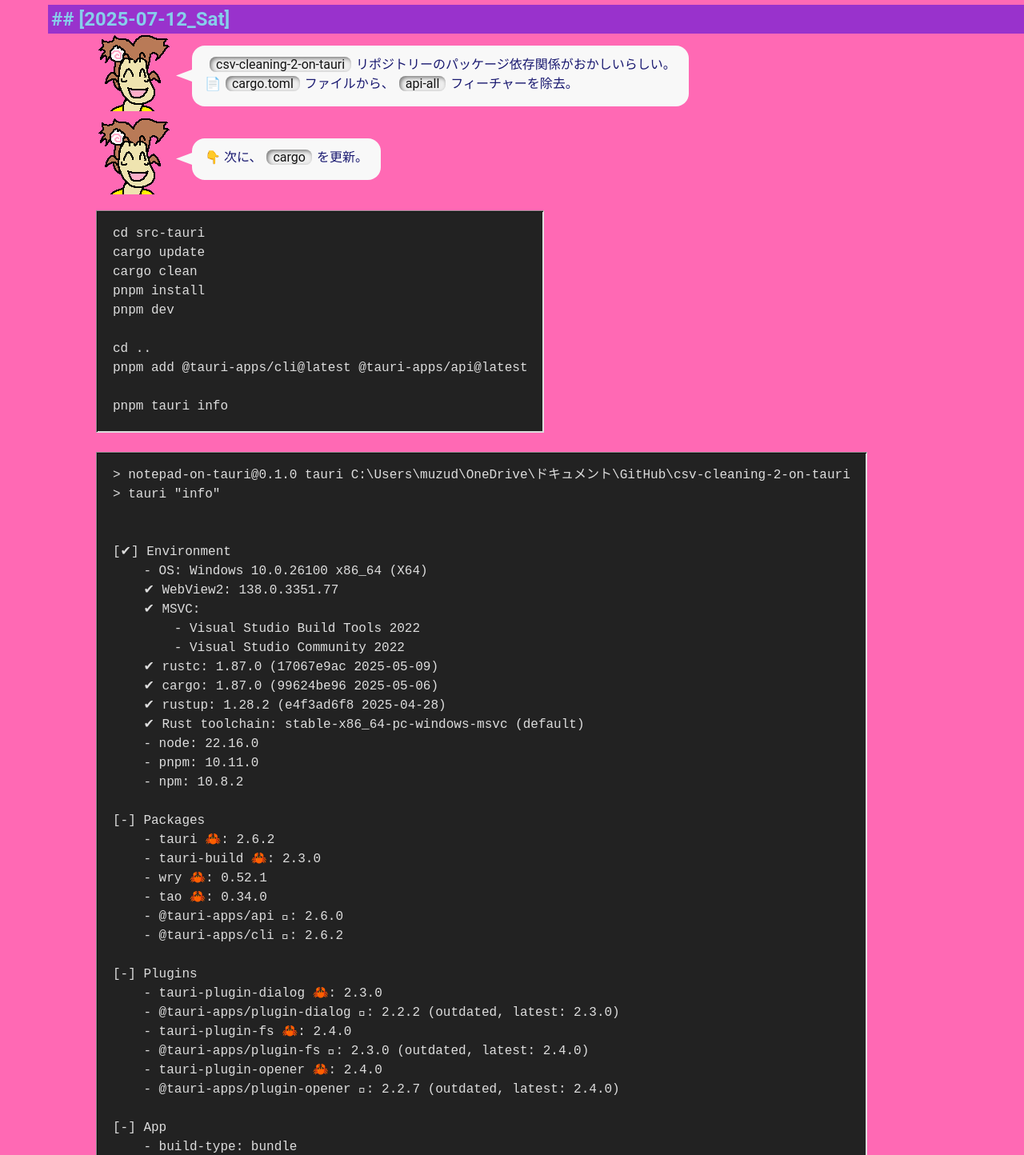
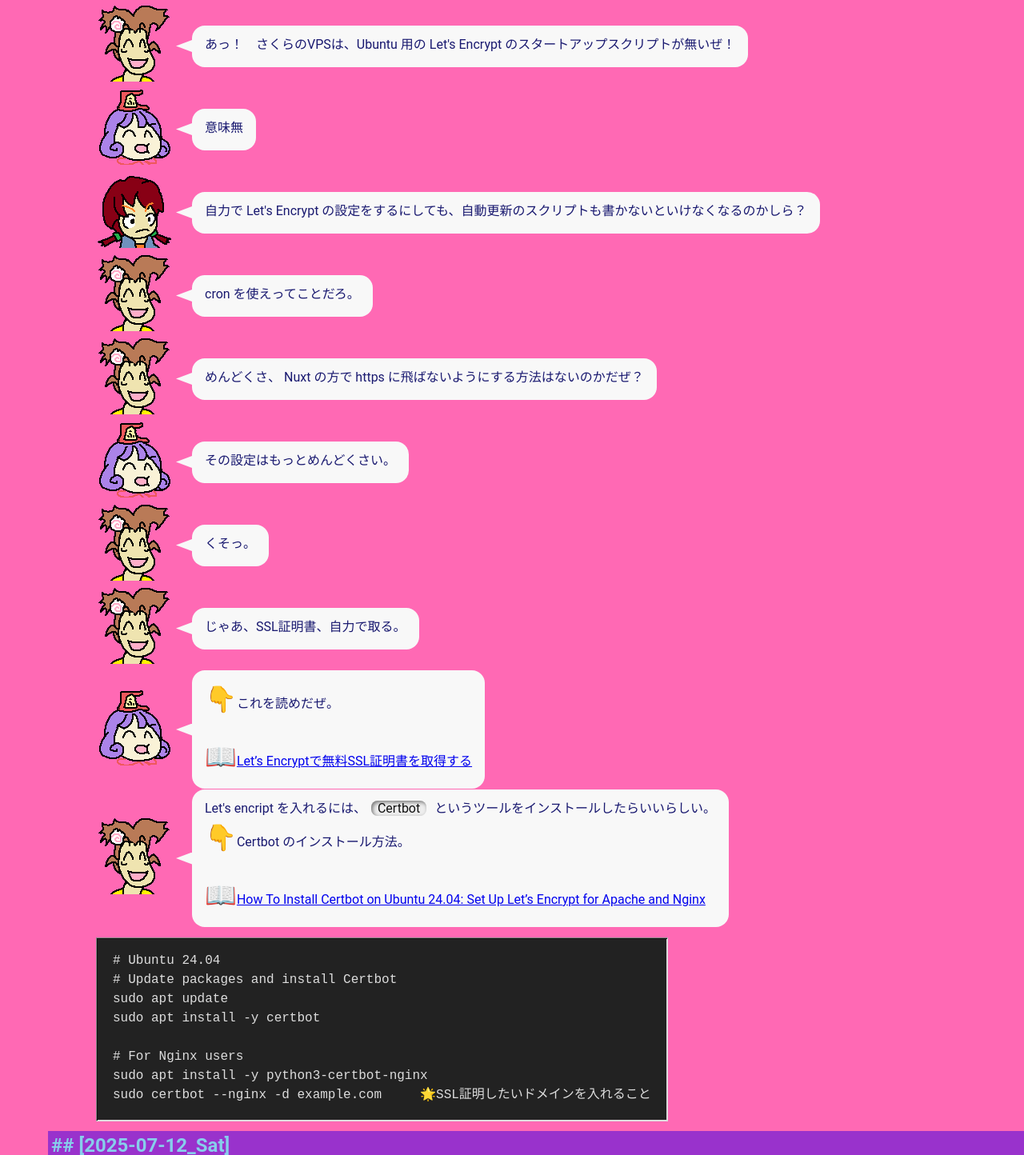
Before and after one commit to muzudho/Warabenture-2025, a Nuxt app: page / in a window 1280 px wide. Shown: the part 6766-8210 px from the top of the page at 80% size. Built offline with nearby package versions, Linux system fonts and the light colour scheme.

Commit message:
ジャーナル追加。

```diff
--- a/pages/index.vue
+++ b/pages/index.vue
@@ -379,6 +379,110 @@ pnpm install</pre>
                 しゃあない、やるしかない、OS の再インストールを始めるぜ。
             </div>
         </div>
+        <div class="talk">
+            <div class="face-container">
+                <img src="@/assets/img/202506__character__01--1951-kifuwarabeNoOton-o1o2o0.png" />
+            </div>
+            <div class="baloon-tail"></div>
+            <div class="baloon">
+                あっ！　さくらのVPSは、Ubuntu 用の Let's Encrypt のスタートアップスクリプトが無いぜ！
+            </div>
+        </div>
+        <div class="talk">
+            <div class="face-container">
+                <img src="@/assets/img/202506__character__01--2013-kifuwarabe-o1o1o0.png" />
+            </div>
+            <div class="baloon-tail"></div>
+            <div class="baloon">
+                意味無
+            </div>
+        </div>
+        <div class="talk">
+            <div class="face-container">
+                <img src="@/assets/img/202506__character__01--2025-hiyoko-o1o1o0.png" />
+            </div>
+            <div class="baloon-tail"></div>
+            <div class="baloon">
+                自力で Let's Encrypt の設定をするにしても、自動更新のスクリプトも書かないといけなくなるのかしら？
+            </div>
+        </div>
+        <div class="talk">
+            <div class="face-container">
+                <img src="@/assets/img/202506__character__01--1951-kifuwarabeNoOton-o1o2o0.png" />
+            </div>
+            <div class="baloon-tail"></div>
+            <div class="baloon">
+                cron を使えってことだろ。
+            </div>
+        </div>
+        <div class="talk">
+            <div class="face-container">
+                <img src="@/assets/img/202506__character__01--1951-kifuwarabeNoOton-o1o2o0.png" />
+            </div>
+            <div class="baloon-tail"></div>
+            <div class="baloon">
+                めんどくさ、 Nuxt の方で https に飛ばないようにする方法はないのかだぜ？
+            </div>
+        </div>
+        <div class="talk">
+            <div class="face-container">
+                <img src="@/assets/img/202506__character__01--2013-kifuwarabe-o1o1o0.png" />
+            </div>
+            <div class="baloon-tail"></div>
+            <div class="baloon">
+                その設定はもっとめんどくさい。
+            </div>
+        </div>
+        <div class="talk">
+            <div class="face-container">
+                <img src="@/assets/img/202506__character__01--1951-kifuwarabeNoOton-o1o2o0.png" />
+            </div>
+            <div class="baloon-tail"></div>
+            <div class="baloon">
+                くそっ。
+            </div>
+        </div>
+        <div class="talk">
+            <div class="face-container">
+                <img src="@/assets/img/202506__character__01--1951-kifuwarabeNoOton-o1o2o0.png" />
+            </div>
+            <div class="baloon-tail"></div>
+            <div class="baloon">
+                じゃあ、SSL証明書、自力で取る。
+            </div>
+        </div>
+        <div class="talk">
+            <div class="face-container">
+                <img src="@/assets/img/202506__character__01--2013-kifuwarabe-o1o1o0.png" />
+            </div>
+            <div class="baloon-tail"></div>
+            <div class="baloon">
+                <span class="font-x2">👇</span>これを読めだぜ。<br/>
+                <br/>
+                <span class="font-x2">📖</span><a target="_blank" href="https://savacan.space-i.com/lets-encrypt%E3%81%A7%E7%84%A1%E6%96%99ssl%E8%A8%BC%E6%98%8E%E6%9B%B8%E3%82%92%E5%8F%96%E5%BE%97%E3%81%99%E3%82%8B/">Let’s Encryptで無料SSL証明書を取得する</a>
+            </div>
+        </div>
+        <div class="talk">
+            <div class="face-container">
+                <img src="@/assets/img/202506__character__01--1951-kifuwarabeNoOton-o1o2o0.png" />
+            </div>
+            <div class="baloon-tail"></div>
+            <div class="baloon">
+                Let's encript を入れるには、<span class="code-w">Certbot</span> というツールをインストールしたらいいらしい。<br/>
+                <span class="font-x2">👇</span>Certbot のインストール方法。<br/>
+                <br/>
+                <span class="font-x2">📖</span><a target="_blank" href="https://www.ssdnodes.com/blog/install-lets-encrypt-on-ubuntu-certbot-apache-and-nginx/">How To Install Certbot on Ubuntu 24.04: Set Up Let’s Encrypt for Apache and Nginx</a>
+            </div>
+        </div>
+        <pre class="code-b">
+# Ubuntu 24.04
+# Update packages and install Certbot
+sudo apt update
+sudo apt install -y certbot
+
+# For Nginx users
+sudo apt install -y python3-certbot-nginx
+sudo certbot --nginx -d example.com     🌟SSL証明したいドメインを入れること</pre>
     </div>
 
     <h2>## [2025-07-12_Sat]</h2>
```
Also changed, not shown: docs_dev/logbook.md (+24 -0 lines).
